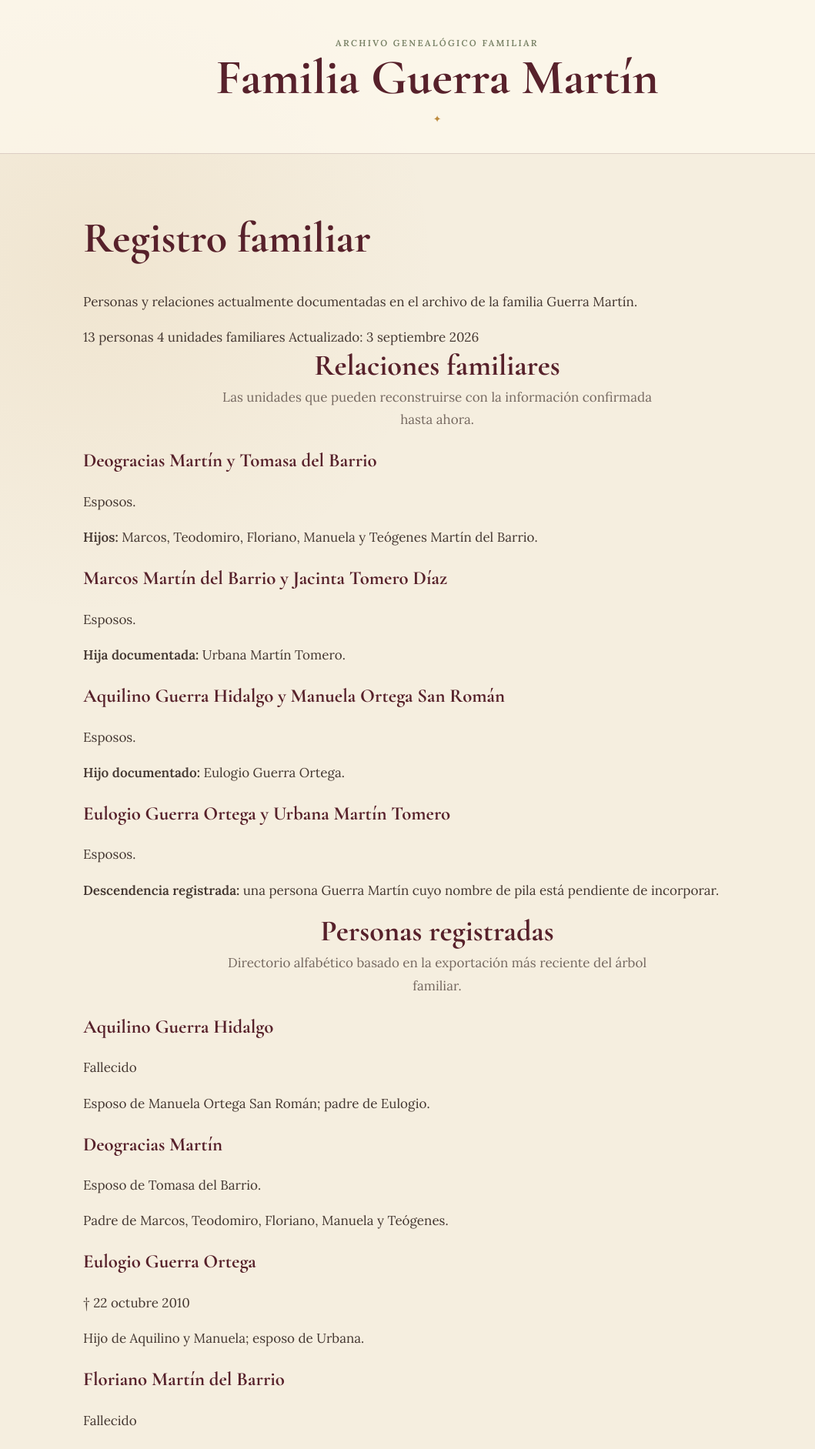
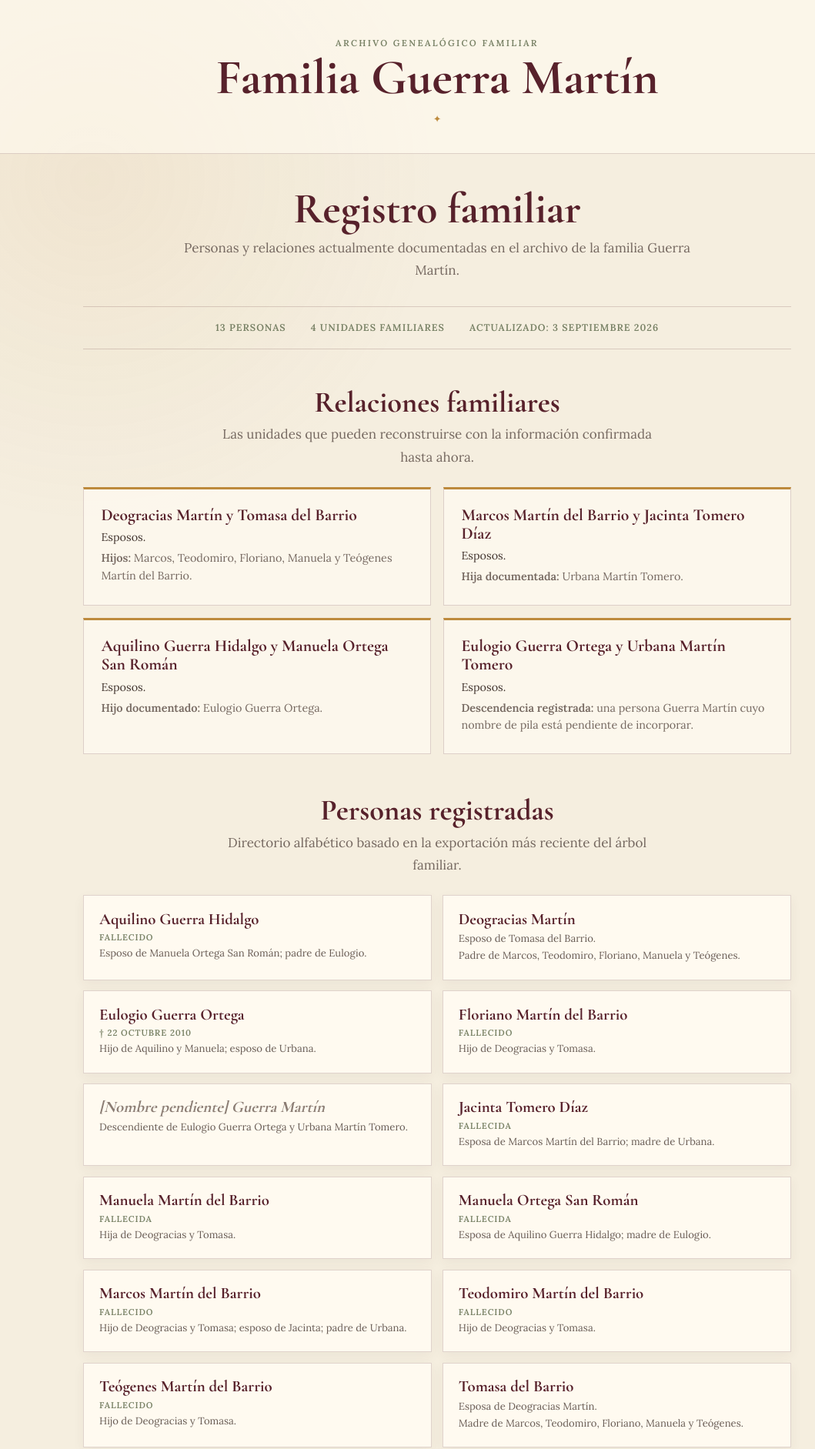
Before and after one commit to CGReposit/sitiogenealogico, a Jekyll site: the page built from family-directory.html, in a window 1280 px wide. Shown: the top 1883 px of the page at 77% size, without its empty margins (72-1131 px from the left). Built offline with Jekyll 4.4.1, drawn with Linux system fonts in a browser that asks for light colours.

Commit message:
Style populated family directory

```diff
--- a/assets/css/custom.css
+++ b/assets/css/custom.css
@@ -12,232 +12,53 @@
 }
 
 * { box-sizing: border-box; }
+html { scroll-behavior: smooth; }
+body { margin:0; background:radial-gradient(circle at 15% 10%,rgba(189,138,60,.09),transparent 28rem),var(--parchment); color:var(--ink); font-family:"Lora",Georgia,serif; font-size:17px; line-height:1.72; }
+a { color:var(--wine); } a:hover { color:var(--terracotta); }
+.site-header { padding:2.5rem 1.25rem 2.1rem; text-align:center; border-bottom:1px solid var(--line); background:rgba(255,250,240,.64); }
+.site-identity { display:inline-flex; flex-direction:column; align-items:center; color:inherit; text-decoration:none; }
+.site-kicker { color:var(--olive); font-size:.72rem; font-weight:600; letter-spacing:.2em; text-transform:uppercase; }
+.site-name { margin-top:.22rem; color:var(--wine-dark); font-family:"Cormorant Garamond",Georgia,serif; font-size:clamp(2.25rem,7vw,4rem); font-weight:700; line-height:1; }
+.site-ornament { margin-top:.65rem; color:var(--ochre); font-size:.8rem; }
+.page-shell { width:min(920px,calc(100% - 2rem)); margin:0 auto; padding:2.5rem 0 4rem; }
+h1,h2,h3 { color:var(--wine-dark); font-family:"Cormorant Garamond",Georgia,serif; line-height:1.12; }
+h1 { font-size:clamp(2.25rem,6vw,3.5rem); } h2 { font-size:clamp(1.8rem,5vw,2.4rem); } h3 { font-size:1.55rem; }
+.home-lede { max-width:680px; margin:0 auto 1.8rem; color:var(--olive); font-style:italic; text-align:center; }
+.hero-frame { position:relative; margin:0 auto 2.4rem; padding:.65rem; background:var(--paper); border:1px solid var(--line); box-shadow:var(--shadow); }
+.hero-frame::after { content:""; position:absolute; inset:.38rem; border:1px solid rgba(189,138,60,.45); pointer-events:none; }
+.hero-image { display:block; width:100%; height:auto; }
+.hero-caption { margin:.75rem .3rem .1rem; color:#766961; font-size:.78rem; letter-spacing:.08em; text-align:center; text-transform:uppercase; }
+.intro-card { max-width:760px; margin:0 auto 3rem; padding:1.8rem clamp(1.25rem,5vw,2.6rem); background:rgba(255,250,240,.72); border-left:3px solid var(--ochre); }
+.intro-card p:first-child { margin-top:0; } .intro-card p:last-child { margin-bottom:0; }
+.section-heading { margin:0 0 .35rem; text-align:center; }
+.section-intro { max-width:600px; margin:0 auto 1.5rem; color:#766961; text-align:center; }
+.archive-grid { display:grid; grid-template-columns:repeat(2,minmax(0,1fr)); gap:1rem; }
+.archive-card { min-height:190px; padding:1.45rem; display:flex; flex-direction:column; align-items:center; justify-content:center; background:var(--paper); border:1px solid var(--line); border-radius:4px; color:var(--ink); text-align:center; text-decoration:none; box-shadow:0 6px 18px rgba(68,55,49,.07); transition:transform .18s ease,box-shadow .18s ease,border-color .18s ease; }
+a.archive-card:hover { transform:translateY(-3px); border-color:rgba(123,47,59,.4); box-shadow:0 11px 26px rgba(68,55,49,.12); color:var(--ink); }
+.archive-card.is-coming { background:rgba(255,250,240,.48); }
+.archive-icon { display:grid; place-items:center; width:62px; height:62px; margin-bottom:.7rem; background:rgba(189,138,60,.13); border:1px solid rgba(189,138,60,.25); border-radius:50%; font-size:1.75rem; }
+.archive-card h3 { margin:0 0 .25rem; } .archive-card p { margin:0; color:#766961; font-size:.86rem; line-height:1.5; }
+.coming-label { margin-top:.55rem; color:var(--olive); font-size:.68rem; font-weight:600; letter-spacing:.12em; text-transform:uppercase; }
+.archive-note { margin-top:2.8rem; padding:1.2rem 1.35rem; background:rgba(119,128,100,.09); border-top:1px solid rgba(119,128,100,.26); border-bottom:1px solid rgba(119,128,100,.26); font-size:.92rem; }
+.site-footer { padding:1.5rem 1rem 2rem; color:#786a62; border-top:1px solid var(--line); font-size:.75rem; letter-spacing:.05em; text-align:center; }
+.footer-dot { padding:0 .55rem; color:var(--ochre); }
+@media (max-width:620px) { body{font-size:16px}.site-header{padding-top:1.9rem}.page-shell{width:min(100% - 1.25rem,920px);padding-top:1.5rem}.archive-grid{grid-template-columns:1fr}.archive-card{min-height:160px}.footer-dot{display:block;height:.3rem;color:transparent} }
 
-html { scroll-behavior: smooth; }
-
-body {
-  margin: 0;
-  background:
-    radial-gradient(circle at 15% 10%, rgba(189,138,60,.09), transparent 28rem),
-    var(--parchment);
-  color: var(--ink);
-  font-family: "Lora", Georgia, serif;
-  font-size: 17px;
-  line-height: 1.72;
-}
-
-a { color: var(--wine); }
-
-a:hover { color: var(--terracotta); }
-
-.site-header {
-  padding: 2.5rem 1.25rem 2.1rem;
-  text-align: center;
-  border-bottom: 1px solid var(--line);
-  background: rgba(255,250,240,.64);
-}
-
-.site-identity {
-  display: inline-flex;
-  flex-direction: column;
-  align-items: center;
-  color: inherit;
-  text-decoration: none;
-}
-
-.site-kicker {
-  color: var(--olive);
-  font-size: .72rem;
-  font-weight: 600;
-  letter-spacing: .2em;
-  text-transform: uppercase;
-}
-
-.site-name {
-  margin-top: .22rem;
-  color: var(--wine-dark);
-  font-family: "Cormorant Garamond", Georgia, serif;
-  font-size: clamp(2.25rem, 7vw, 4rem);
-  font-weight: 700;
-  line-height: 1;
-}
-
-.site-ornament {
-  margin-top: .65rem;
-  color: var(--ochre);
-  font-size: .8rem;
-}
-
-.page-shell {
-  width: min(920px, calc(100% - 2rem));
-  margin: 0 auto;
-  padding: 2.5rem 0 4rem;
-}
-
-h1, h2, h3 {
-  color: var(--wine-dark);
-  font-family: "Cormorant Garamond", Georgia, serif;
-  line-height: 1.12;
-}
-
-h1 { font-size: clamp(2.25rem, 6vw, 3.5rem); }
-h2 { font-size: clamp(1.8rem, 5vw, 2.4rem); }
-h3 { font-size: 1.55rem; }
-
-.home-lede {
-  max-width: 680px;
-  margin: 0 auto 1.8rem;
-  color: var(--olive);
-  font-style: italic;
-  text-align: center;
-}
-
-.hero-frame {
-  position: relative;
-  margin: 0 auto 2.4rem;
-  padding: .65rem;
-  background: var(--paper);
-  border: 1px solid var(--line);
-  box-shadow: var(--shadow);
-}
-
-.hero-frame::after {
-  content: "";
-  position: absolute;
-  inset: .38rem;
-  border: 1px solid rgba(189,138,60,.45);
-  pointer-events: none;
-}
-
-.hero-image {
-  display: block;
-  width: 100%;
-  height: auto;
-}
-
-.hero-caption {
-  margin: .75rem .3rem .1rem;
-  color: #766961;
-  font-size: .78rem;
-  letter-spacing: .08em;
-  text-align: center;
-  text-transform: uppercase;
-}
-
-.intro-card {
-  max-width: 760px;
-  margin: 0 auto 3rem;
-  padding: 1.8rem clamp(1.25rem, 5vw, 2.6rem);
-  background: rgba(255,250,240,.72);
-  border-left: 3px solid var(--ochre);
-}
-
-.intro-card p:first-child { margin-top: 0; }
-.intro-card p:last-child { margin-bottom: 0; }
-
-.section-heading {
-  margin: 0 0 .35rem;
-  text-align: center;
-}
-
-.section-intro {
-  max-width: 600px;
-  margin: 0 auto 1.5rem;
-  color: #766961;
-  text-align: center;
-}
-
-.archive-grid {
-  display: grid;
-  grid-template-columns: repeat(2, minmax(0, 1fr));
-  gap: 1rem;
-}
-
-.archive-card {
-  min-height: 190px;
-  padding: 1.45rem;
-  display: flex;
-  flex-direction: column;
-  align-items: center;
-  justify-content: center;
-  background: var(--paper);
-  border: 1px solid var(--line);
-  border-radius: 4px;
-  color: var(--ink);
-  text-align: center;
-  text-decoration: none;
-  box-shadow: 0 6px 18px rgba(68,55,49,.07);
-  transition: transform .18s ease, box-shadow .18s ease, border-color .18s ease;
-}
-
-a.archive-card:hover {
-  transform: translateY(-3px);
-  border-color: rgba(123,47,59,.4);
-  box-shadow: 0 11px 26px rgba(68,55,49,.12);
-  color: var(--ink);
-}
-
-.archive-card.is-coming {
-  background: rgba(255,250,240,.48);
-}
-
-.archive-icon {
-  display: grid;
-  place-items: center;
-  width: 62px;
-  height: 62px;
-  margin-bottom: .7rem;
-  background: rgba(189,138,60,.13);
-  border: 1px solid rgba(189,138,60,.25);
-  border-radius: 50%;
-  font-size: 1.75rem;
-}
-
-.archive-card h3 {
-  margin: 0 0 .25rem;
-}
-
-.archive-card p {
-  margin: 0;
-  color: #766961;
-  font-size: .86rem;
-  line-height: 1.5;
-}
-
-.coming-label {
-  margin-top: .55rem;
-  color: var(--olive);
-  font-size: .68rem;
-  font-weight: 600;
-  letter-spacing: .12em;
-  text-transform: uppercase;
-}
-
-.archive-note {
-  margin-top: 2.8rem;
-  padding: 1.2rem 1.35rem;
-  background: rgba(119,128,100,.09);
-  border-top: 1px solid rgba(119,128,100,.26);
-  border-bottom: 1px solid rgba(119,128,100,.26);
-  font-size: .92rem;
-}
-
-.site-footer {
-  padding: 1.5rem 1rem 2rem;
-  color: #786a62;
-  border-top: 1px solid var(--line);
-  font-size: .75rem;
-  letter-spacing: .05em;
-  text-align: center;
-}
-
-.footer-dot { padding: 0 .55rem; color: var(--ochre); }
-
-@media (max-width: 620px) {
-  body { font-size: 16px; }
-  .site-header { padding-top: 1.9rem; }
-  .page-shell { width: min(100% - 1.25rem, 920px); padding-top: 1.5rem; }
-  .archive-grid { grid-template-columns: 1fr; }
-  .archive-card { min-height: 160px; }
-  .footer-dot { display: block; height: .3rem; color: transparent; }
-}
+/* Family directory */
+.directory-heading { margin:0 0 .3rem; text-align:center; }
+.directory-lede { max-width:700px; margin:0 auto 2rem; color:#766961; text-align:center; }
+.directory-summary { display:flex; justify-content:center; gap:2rem; margin:0 auto 3rem; padding:1rem; border-top:1px solid var(--line); border-bottom:1px solid var(--line); color:var(--olive); font-size:.78rem; font-weight:600; letter-spacing:.08em; text-transform:uppercase; }
+.family-units { display:grid; grid-template-columns:repeat(2,minmax(0,1fr)); gap:1rem; margin:1.25rem 0 3.25rem; }
+.family-unit { padding:1.3rem 1.4rem; background:rgba(255,250,240,.75); border:1px solid var(--line); border-top:3px solid var(--ochre); }
+.family-unit h3 { margin:0 0 .4rem; font-size:1.35rem; }
+.family-unit p { margin:.3rem 0; font-size:.9rem; line-height:1.55; }
+.family-unit .children { color:#766961; }
+.person-grid { display:grid; grid-template-columns:repeat(2,minmax(0,1fr)); gap:.85rem; margin-top:1.3rem; }
+.person-card { padding:1.15rem 1.25rem; background:var(--paper); border:1px solid var(--line); box-shadow:0 5px 14px rgba(68,55,49,.055); }
+.person-card h3 { margin:0 0 .25rem; font-size:1.3rem; }
+.person-card p { margin:.15rem 0; color:#695d56; font-size:.82rem; line-height:1.5; }
+.person-card .lifespan { color:var(--olive); font-size:.7rem; font-weight:600; letter-spacing:.08em; text-transform:uppercase; }
+.pending-name { color:#8b7d74; font-style:italic; }
+.source-note { margin-top:2.4rem; padding:1.1rem 1.3rem; background:rgba(119,128,100,.09); border-left:3px solid var(--olive); font-size:.86rem; }
+.back-link { display:inline-block; margin-top:2rem; font-weight:600; text-decoration:none; }
+@media (max-width:620px) { .directory-summary{gap:.75rem;flex-direction:column;align-items:center}.family-units,.person-grid{grid-template-columns:1fr} }
```
